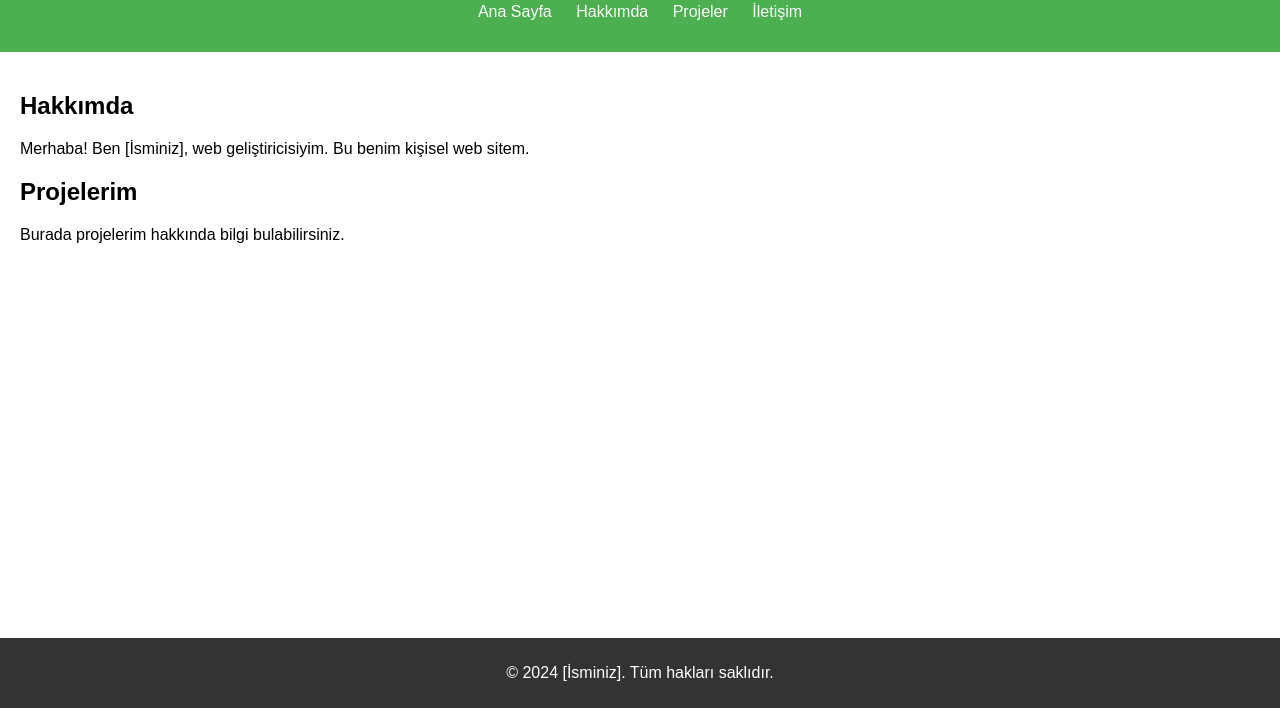
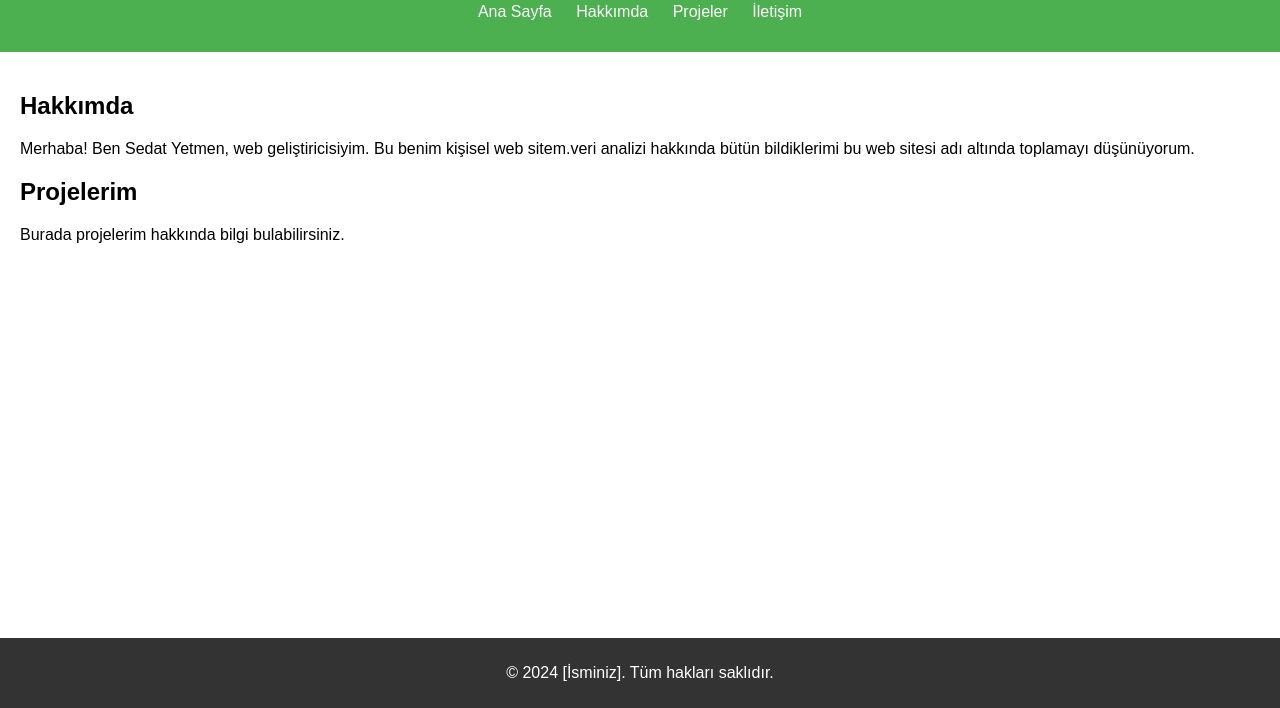
Before and after one commit to sedatyetmen2/mywebsitem, a plain HTML site: page index.html in a window 1280 px wide. Shown: the part 92-800 px from the top of the page. Drawn offline with Linux system fonts and the light colour scheme.

Commit message:
Update index.html

```diff
--- a/index.html
+++ b/index.html
@@ -21,7 +21,7 @@
     <main>
         <section>
             <h2>Hakkımda</h2>
-            <p>Merhaba! Ben [İsminiz], web geliştiricisiyim. Bu benim kişisel web sitem.</p>
+            <p>Merhaba! Ben Sedat Yetmen, web geliştiricisiyim. Bu benim kişisel web sitem.veri analizi hakkında bütün bildiklerimi bu web sitesi adı altında toplamayı düşünüyorum.</p>
         </section>
         <section>
             <h2>Projelerim</h2>
```
